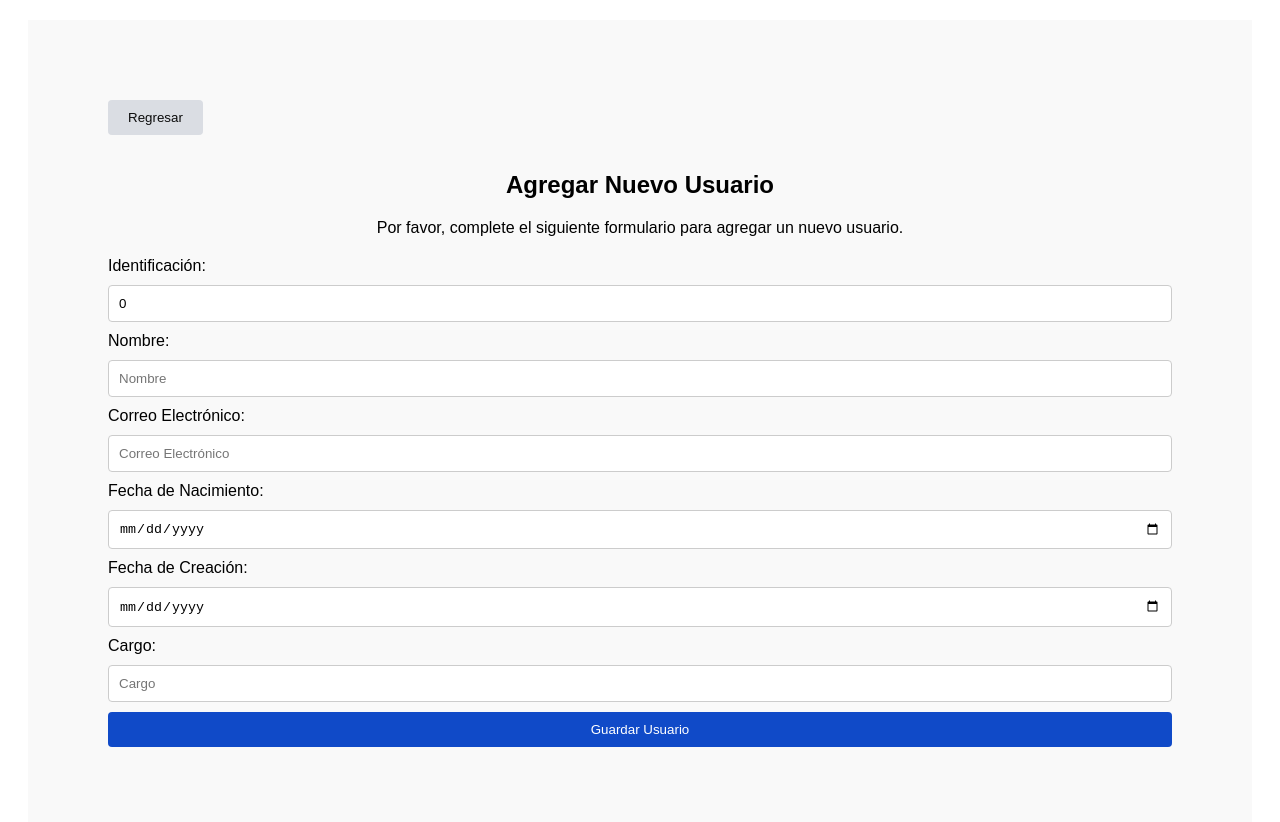
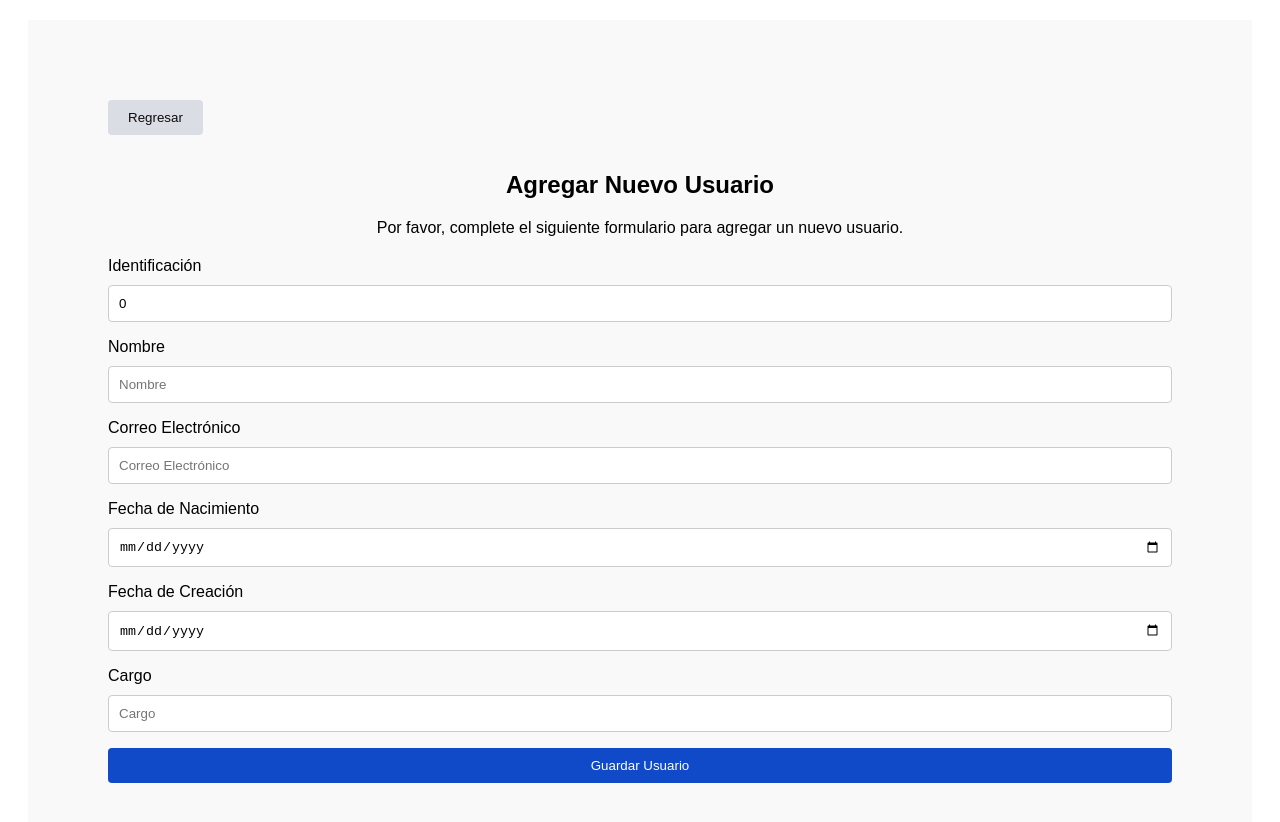
Before and after one commit to YurleisZg/Prueba_Tecnica_STD, a Vue app: page /nuevo in a window 1280 px wide. Shown: the top 822 px of the page. Built offline with nearby package versions, Linux system fonts and the light colour scheme.

Commit message:
✨ feat: Remove colons from form labels for consistency and improve styling

```diff
--- a/src/components/NewUserComponent.vue
+++ b/src/components/NewUserComponent.vue
@@ -3,18 +3,19 @@
     <button @click="$router.push('/')" class="back-button">Regresar</button>
     <h1 class="title">Agregar Nuevo Usuario</h1>
     <p class="description">Por favor, complete el siguiente formulario para agregar un nuevo usuario.</p>
+
     <form @submit.prevent="saveNewUser">
-        <label for="id">Identificación:</label>
+        <label for="id">Identificación</label>
         <input type="number" v-model="newUser.id" placeholder="Identificación" required/>
-        <label for="name">Nombre:</label>
+        <label for="name">Nombre</label>
         <input type="text" v-model="newUser.name" placeholder="Nombre" required />
-        <label for="email">Correo Electrónico:</label>
+        <label for="email">Correo Electrónico</label>
         <input type="email" v-model="newUser.email" placeholder="Correo Electrónico" required />
-        <label for="birthDate">Fecha de Nacimiento:</label>
+        <label for="birthDate">Fecha de Nacimiento</label>
         <input type="date" v-model="newUser.birthDate" placeholder="Fecha de Nacimiento" required />
-        <label for="createdAt">Fecha de Creación:</label>
+        <label for="createdAt">Fecha de Creación</label>
         <input type="date" v-model="newUser.createdAt" placeholder="Fecha de Creación" required />
-        <label for="role">Cargo:</label>
+        <label for="role">Cargo</label>
         <input type="text" v-model="newUser.role" placeholder="Cargo" required />
         <button type="submit">Guardar Usuario</button>
     </form>
@@ -57,6 +58,7 @@ input {
     border: 1px solid #ccc;
     border-radius: 4px;
     box-sizing: border-box;
+    margin-bottom: 6px;
 }
 button {
     padding: 10px;
```
